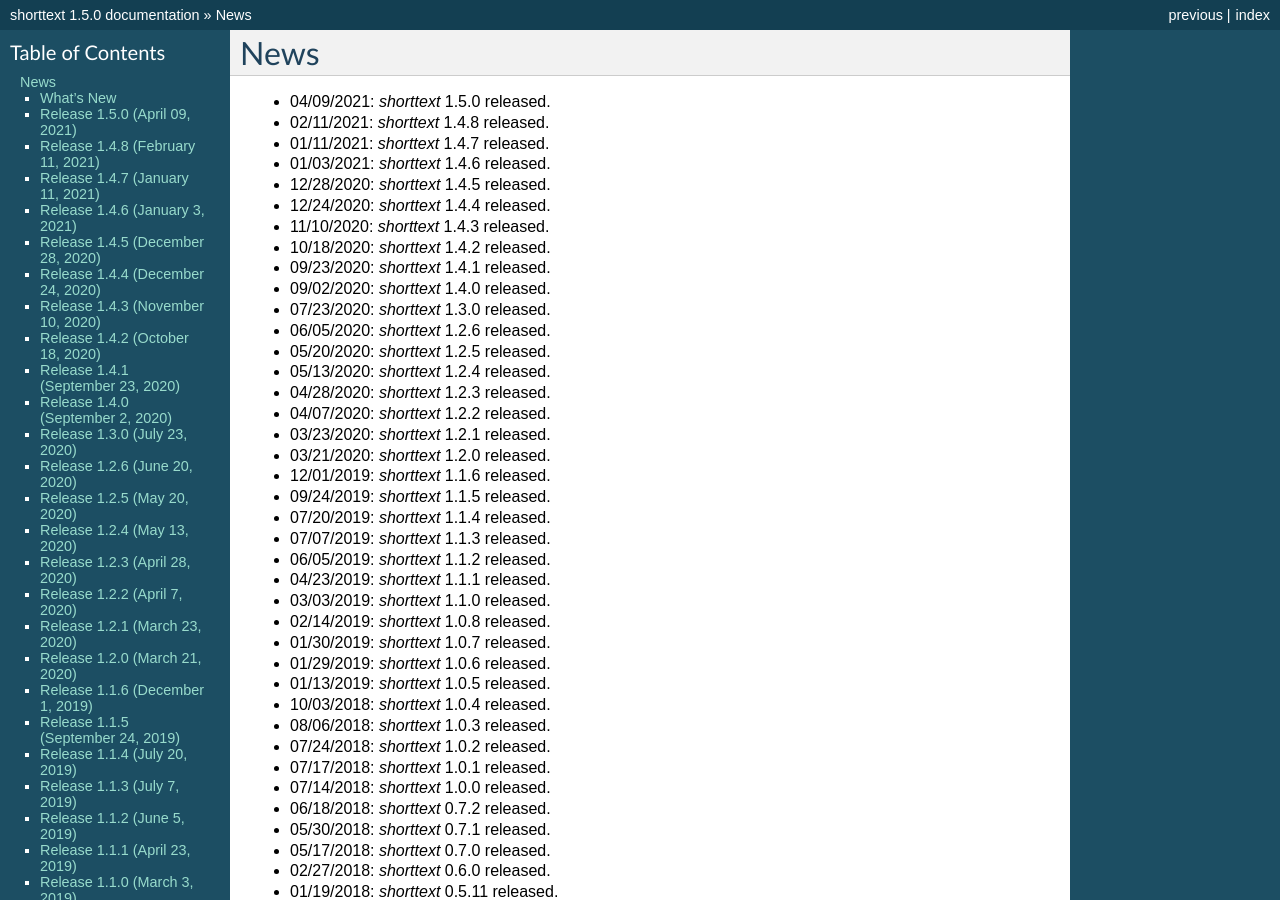
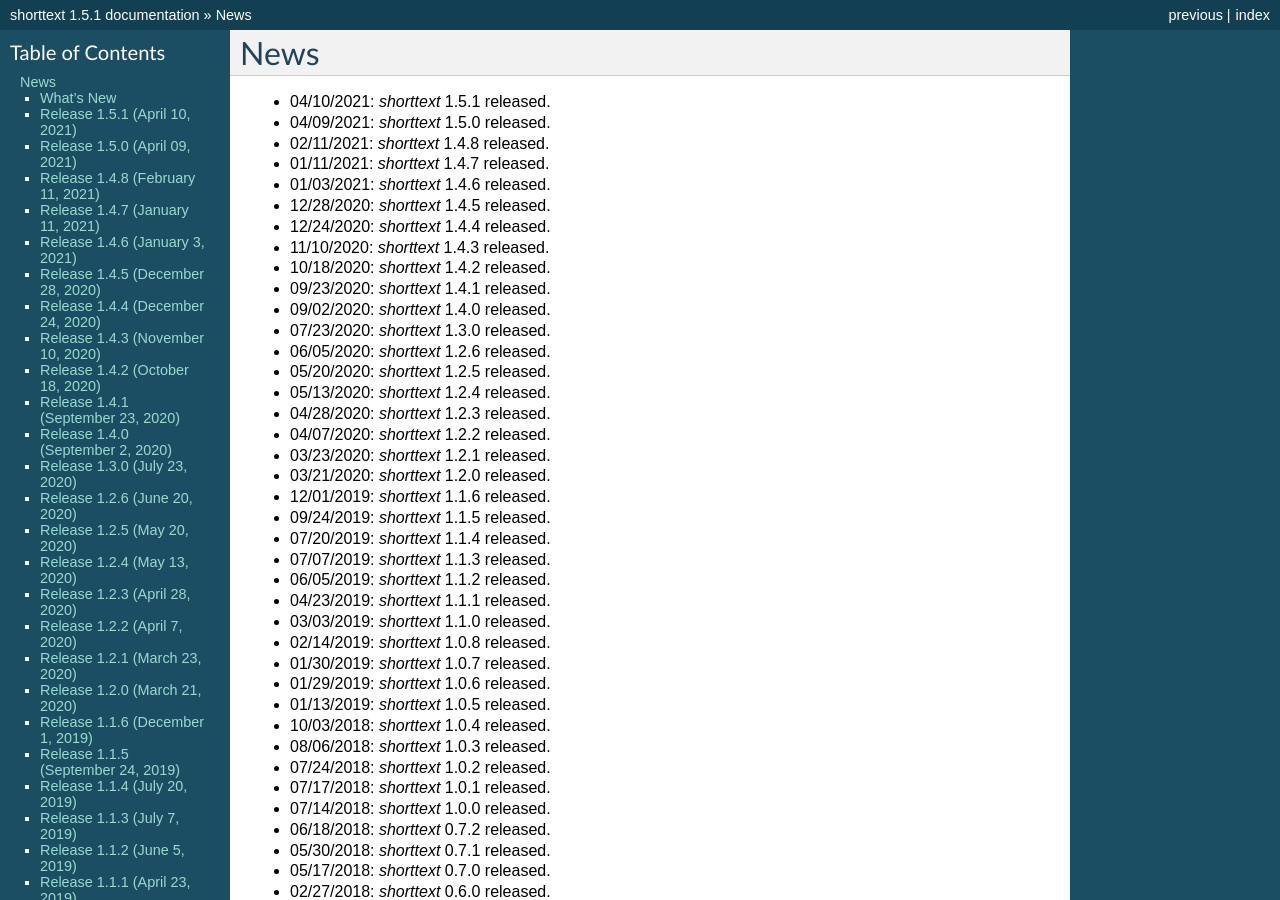
Before and after one commit to stephenhky/PyShortTextCategorization, a Sphinx documentation site: the page built from docs/news.rst, in a window 1280 px wide and 900 px high. Built offline with Sphinx 7.4.7, drawn with Linux system fonts in a browser that asks for light colours; some of the changed text lies outside the part shown.

Commit message:
release 1.5.1

```diff
--- a/docs/conf.py
+++ b/docs/conf.py
@@ -58,7 +58,7 @@ author = u'Kwan-Yuet Ho'
 # The short X.Y version.
 version = u'1.5'
 # The full version, including alpha/beta/rc tags.
-release = u'1.5.0'
+release = u'1.5.1'
 
 # The language for content autogenerated by Sphinx. Refer to documentation
 # for a list of supported languages.
--- a/docs/news.rst
+++ b/docs/news.rst
@@ -1,6 +1,7 @@
 News
 ====
 
+* 04/10/2021: `shorttext` 1.5.1 released.
 * 04/09/2021: `shorttext` 1.5.0 released.
 * 02/11/2021: `shorttext` 1.4.8 released.
 * 01/11/2021: `shorttext` 1.4.7 released.
@@ -68,6 +69,11 @@ News
 
 What's New
 ----------
+
+Release 1.5.1 (April 10, 2021)
+------------------------------
+
+* Replaced TravisCI with CircleCI in the continuous integration pipeline.
 
 Release 1.5.0 (April 09, 2021)
 ------------------------------
```
Also changed, not shown: README.md (+2 -1 lines).
